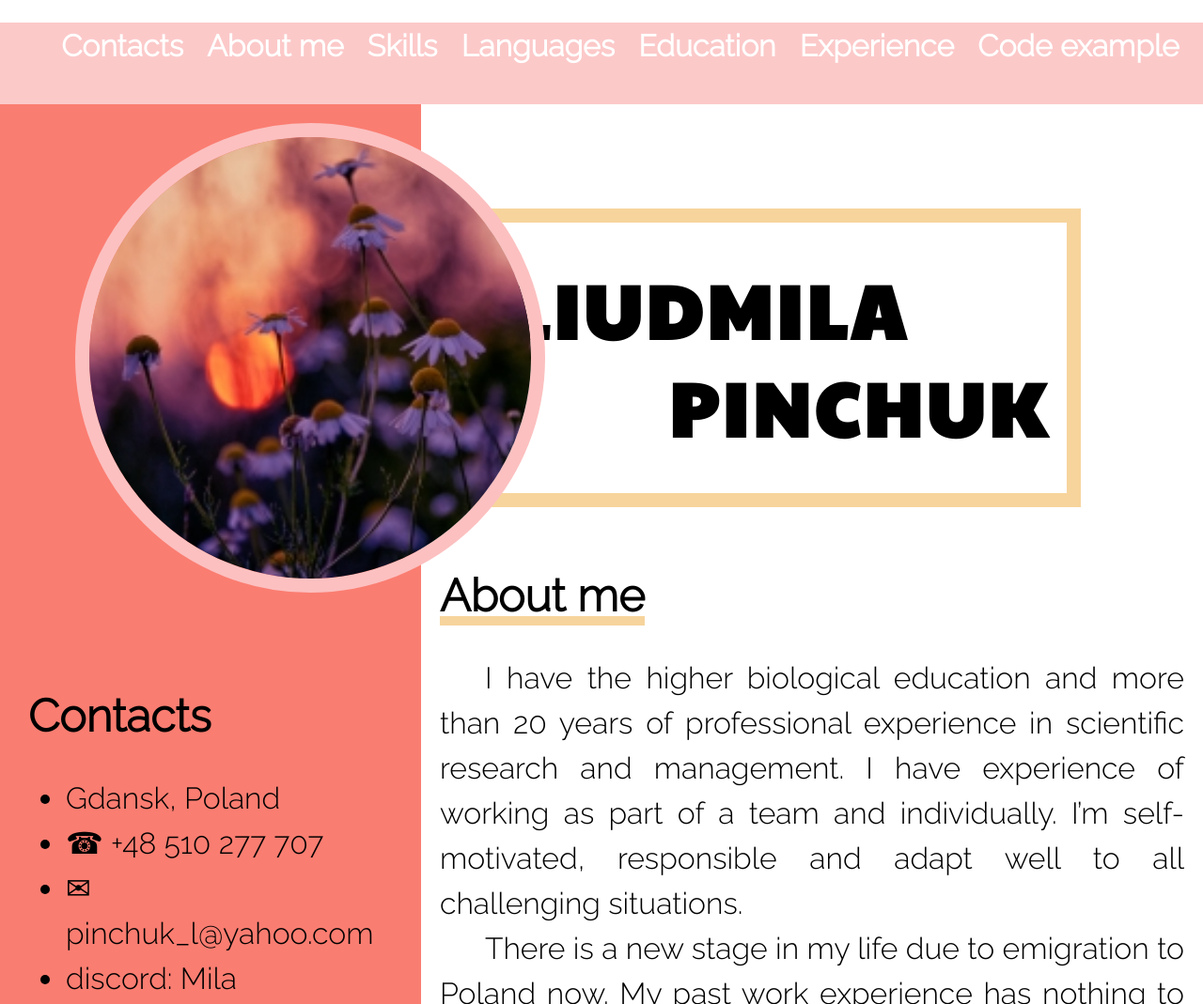
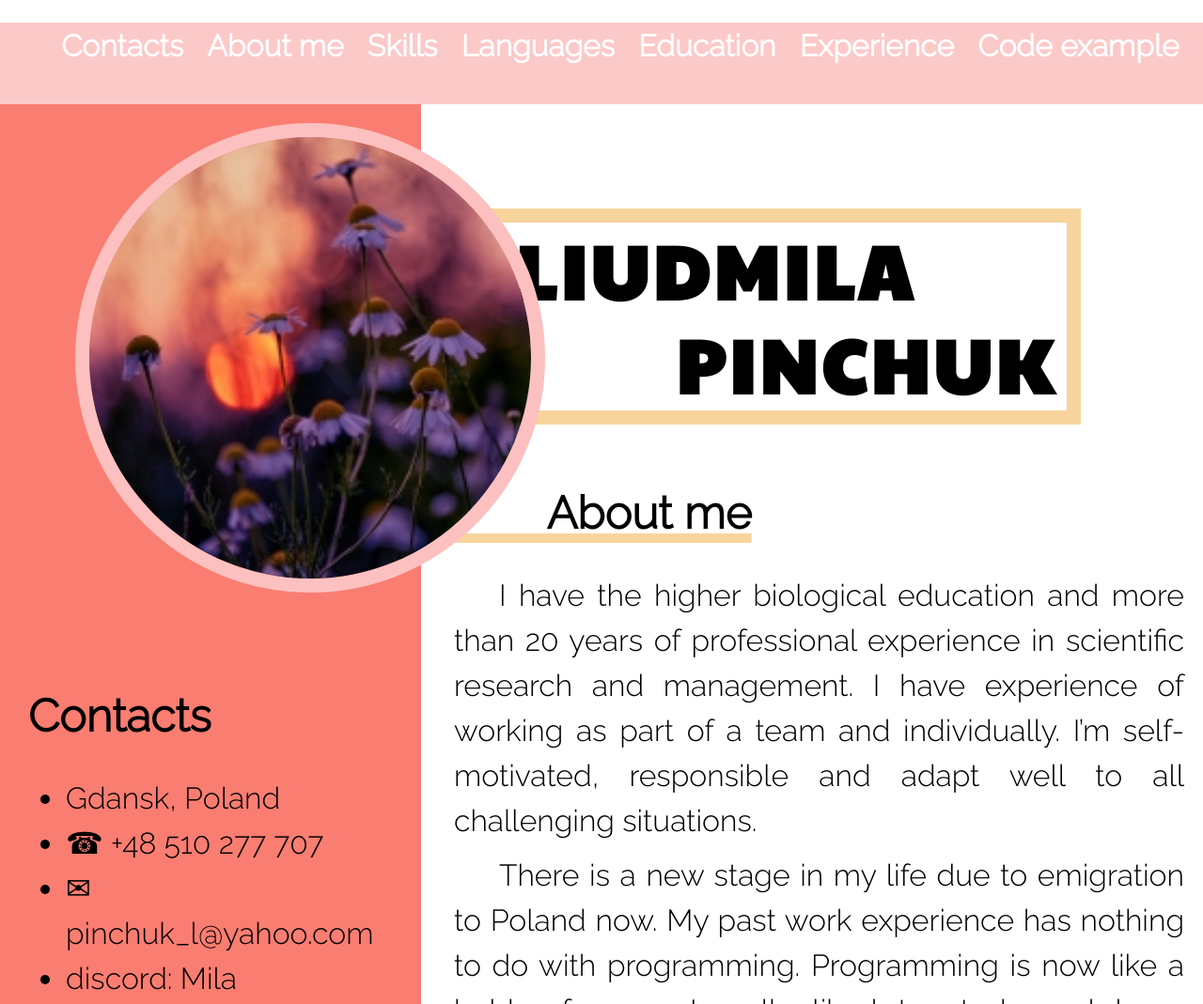
Before and after one commit to lawanda-pi/rsschool-cv, a plain HTML site: page index.html in a window 1280 px wide. Shown: the top 1069 px of the page at 94% size. Drawn offline with Linux system fonts and the light colour scheme.

Commit message:
refactor: change structure of the project

```diff
--- a/index.html
+++ b/index.html
@@ -1,5 +1,5 @@
 <!DOCTYPE html>
-<html lang="English">
+<html lang="en">
   <head>
     <title>CV Liudmila Pinchuk</title>
     <meta charset="utf-8">
@@ -32,9 +32,9 @@
       <div class="container">
         <div class="content">
          <div class="left">
-          <section class="relative-position">
+          <div class="relative-position">
             <img id="avatar" src="image_560307140116359334348.jpg" alt="avatar">
-          </section>
+          </div>
           <section class="section1" id="contacts">
               <h2 class="section-title">Contacts</h2>
               <ul>
@@ -64,21 +64,21 @@
         <div class="right">
             <section class="section2" id="name">
               <h1 class="name-section">
-                <p>Liudmila</p>
-                <p>&nbsp;&nbsp;&nbsp;&nbsp;&nbsp;&nbsp;&nbsp;&nbsp;&nbsp;&nbsp;&nbsp;&nbsp;&nbsp;&nbsp;&nbsp;&nbsp;Pinchuk</p>
+                Liudmila<br>
+                &nbsp;&nbsp;&nbsp;&nbsp;&nbsp;&nbsp;&nbsp;&nbsp;&nbsp;&nbsp;&nbsp;&nbsp;&nbsp;&nbsp;&nbsp;&nbsp;Pinchuk
               </h1>
             </section>
             <section class="section2">
-                <h2 class="section-title"><br>About me</h2>
+                <h2 class="section-title"><br>&nbsp;&nbsp;&nbsp;&nbsp;&nbsp;&nbsp;&nbsp;&nbsp;About me</h2>
                 <p class="about">I have the higher biological education and more than 20 years of professional experience in scientific research and management. I have experience of working as part of a team and individually. I’m self-motivated, responsible and adapt well to all challenging situations.
                 </p>
                 <p class="about">There is a new stage in my life due to emigration to Poland now. My past work experience has nothing to do with programming. Programming is now like a hobby for me.  I really liked to study and learn something new all my life.  And I like learning programming now. Maybe the path of learning front-end web development will lead me to a career change.
                 </p>
               </section>
-              <section class="section" id="right-section">
+                <div>
                 <ul class="right-list">
-                  <li>
-                  <section class="section2" id="education">
+                <li>
+                 <section class="section2" id="education">
                 <h2 class="section-title"><span>&#10066;</span>&nbsp;&nbsp;&nbsp;&nbsp;Education</h2>
                 <p>International Sakharov Environment University, <br>Ecological Medicine</p>
                 <h3>&nbsp;Courses</h3>
@@ -86,9 +86,9 @@
                   <li><a href="https://stepik.org/course/52164/promo">HTML and CSS Basics</a></li>
                   <li><a href="https://stepik.org/course/38218/promo">Web Development For Beginners: HTML and CSS</a></li>
                 </ul>
-              </section>
-                  </li>
-                  <li>
+                 </section>
+                </li>
+                <li>
               <section class="section2" id="experience">
                 <h2 class="section-title"><span>&#10066;</span>&nbsp;&nbsp;&nbsp;&nbsp;Experience</h2>
                 <p><a href="https://lawanda-pi.github.io/rsschool-cv/cv">CV project</a></p>
@@ -106,7 +106,7 @@
               </section>
               </li>
               </ul>
-              </section>
+            </div>
         </div>
         </div>
         </div>
@@ -117,7 +117,7 @@
             <ul class="nav-list-foot">
               <li><a href="https://github.com/lawanda-pi" target="_blank"><img src="./assets/icons/github.svg" alt="logo github" width="100" height="100" class="logo-github" ></a></li>
               <li>2023</li>
-              <li><a href="https://rs.school/js/" target="_blank"><img src="./assets/icons/rs_school_js.svg" alt="logo school" width="200px" height="100px" class="logo-school" ></a></li>
+              <li><a href="https://rs.school/js/" target="_blank"><img src="./assets/icons/rs_school_js.svg" alt="logo school" width="200" height="100" class="logo-school" ></a></li>
             </ul>
           </nav>
         </div>
--- a/style.css
+++ b/style.css
@@ -18,7 +18,7 @@ body {
 }
 .section {
   margin: 0;
-  padding 0;
+  padding: 0;
 }
 #header-container {
   padding-bottom: 10px;
@@ -74,25 +74,26 @@ body {
 }
 .right {
   width: 65%;
-  padding-left: 20px;
+  padding-left: 35px;
   padding-right: 20px;
 }
 .name-section {
   position: relative;
   top: 45px;
   left: -110px;
+
   border: 15px solid rgb(247, 212, 156);
   text-align: center;
   font-family: 'Paytone One', sans-serif;
   font-size: 80px;
   text-transform: uppercase;
   letter-spacing: 5px;
-  line-height: 24px;
+  line-height: 100px;
 }
 p.about {
   text-align: justify;
   text-indent: 48px;
-  margin-top: 0;
+  margin-top: 10px;
   margin-bottom: 0;
 }
 .right-list > li {
```
